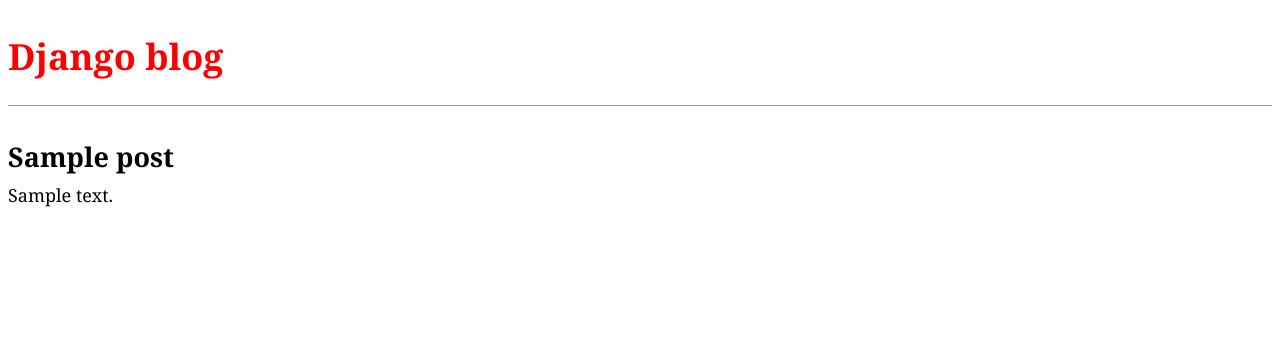
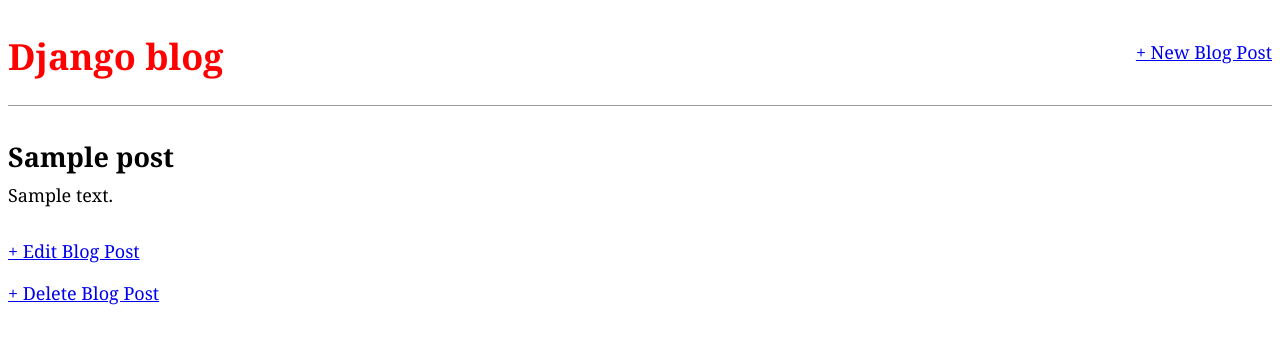
Before and after one commit to Rodney-lyon/Blog_Project, a Django app: page /post/1/ in a window 1280 px wide. Shown: the top 344 px of the page. Run offline with Django 3.2, Linux system fonts and the light colour scheme; tables that the repository leaves empty hold one stand-in row (values such as "Sample post").

Commit message:
Add forms to blog
add forms to blog

```diff
--- a/blog/models.py
+++ b/blog/models.py
@@ -1,5 +1,5 @@
 from django.db import models
-
+from django.urls import reverse
 # Create your models here.
 
 class Post(models.Model):
@@ -9,3 +9,6 @@ class Post(models.Model):
 
     def __str__(self):
         return self.title
+
+    def get_absolute_url(self):
+        return reverse('post_detail', args=[str(self.id)])
--- a/blog/urls.py
+++ b/blog/urls.py
@@ -5,4 +5,7 @@ from . import views
 urlpatterns = [
     path('', views.BlogListView.as_view(), name='home'),
     path('post/<int:pk>/', views.BlogDetailView.as_view(), name='post_detail'),
+    path('post/new/', views.BlogCreateView.as_view(), name='post_new'),
+    path('post/<int:pk>/edit/', views.BlogUpdateView.as_view(), name='post_edit'),
+    path('post/<int:pk>/delete/', views.BlogDeleteView.as_view(), name='post_delete'),
 ]
--- a/blog/views.py
+++ b/blog/views.py
@@ -1,5 +1,7 @@
 from django.shortcuts import render
 from django.views.generic import ListView, DetailView
+from django.views.generic.edit import CreateView, UpdateView, DeleteView
+from django.urls import reverse_lazy
 from .models import Post
 # Create your views here.
 
@@ -11,4 +13,19 @@ class BlogListView(ListView):
 class BlogDetailView(DetailView):
     model = Post
     template_name = 'post_detail.html'
-    context_object_name = 'anything_you_want'
+    # context_object_name = 'anything_you_want'
+
+class BlogCreateView(CreateView):
+    model = Post
+    template_name = 'post_new.html'
+    fields = '__all__'
+
+class BlogUpdateView(UpdateView):
+    model = Post
+    fields = ['title', 'body']
+    template_name = 'post_edit.html'
+
+class BlogDeleteView(DeleteView):
+    model = Post
+    template_name = 'post_delete.html'
+    success_url = reverse_lazy('home')
--- a/templates/base.html
+++ b/templates/base.html
@@ -7,10 +7,16 @@
     </head>
 
     <body>
-        <header>
-            <h1><a href="/">Django blog</a></h1>
-        </header>
+
         <div class="container">
+            <header>
+                <div class="nav-left">
+                    <h1><a href="/">Django blog</a></h1>
+                </div>
+                <div class="nav-right">
+                    <a href="{% url 'post_new' %}">+ New Blog Post</a>
+                </div>
+            </header>
             {% block content %}
             {% endblock content %}
         </div>
--- a/templates/post_detail.html
+++ b/templates/post_detail.html
@@ -5,7 +5,11 @@
 {% block content %}
 
     <div class="post-entry">
-        <h2> {{ anything_you_want.title }}</h2>
-        <p>{{ anything_you_want.body }}</p>
+        <h2> {{ object.title }}</h2>
+        <p>{{ object.body }}</p>
     </div>
+
+    <p><a href="{% url 'post_edit' post.pk %}">+ Edit Blog Post</a></p>
+    <p><a href="{% url 'post_delete' post.pk %}">+ Delete Blog Post</a></p>
+
 {% endblock content %}
```
Also changed, not shown: blog/tests.py (+27 -2 lines), templates/post_delete.html (added, +11 -0 lines), templates/post_edit.html (added, +11 -0 lines), templates/post_new.html (added, +11 -0 lines).
